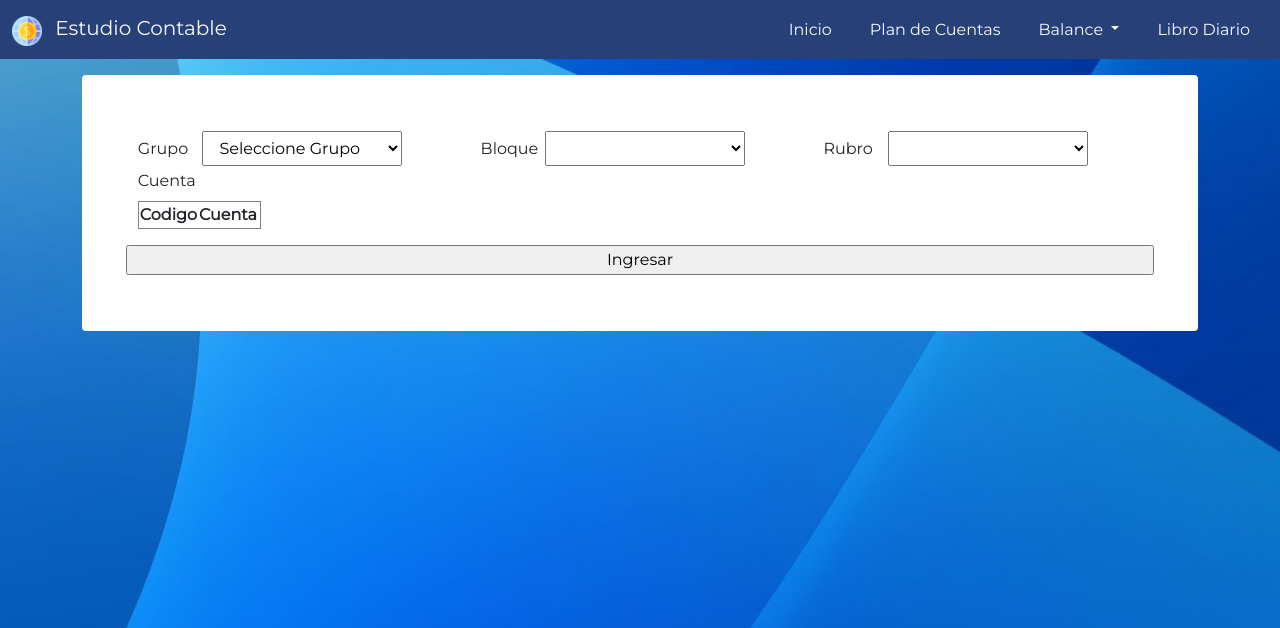
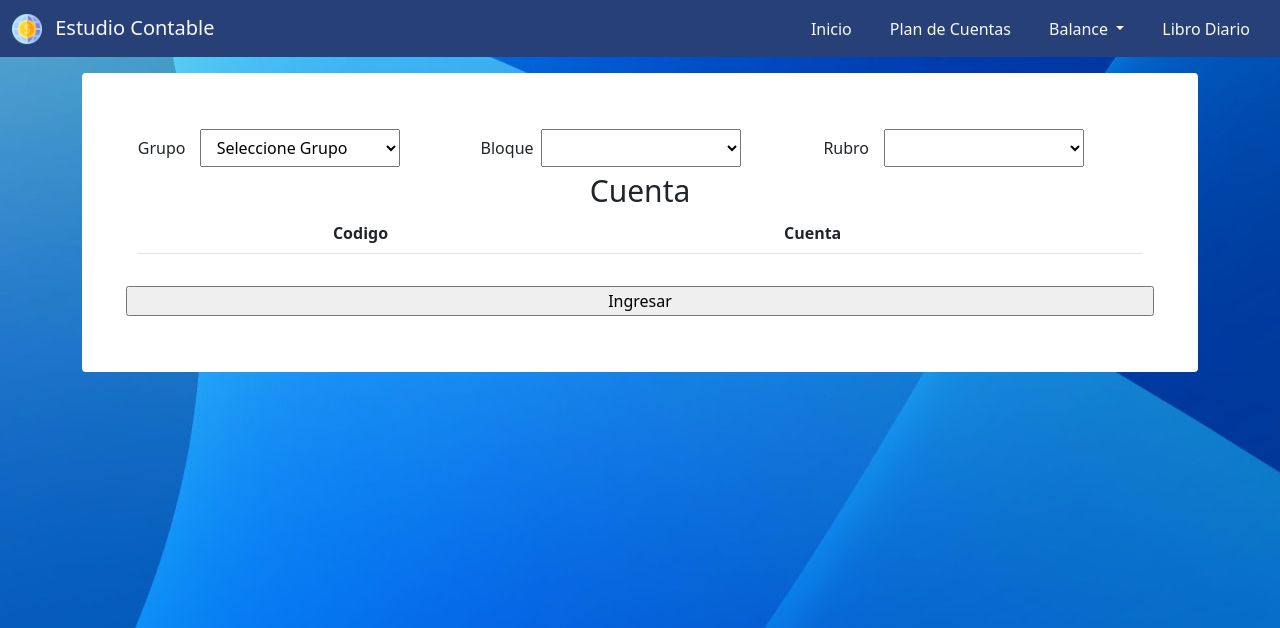
Before and after one commit to Lucasst97/economiaEmpresarial, a PHP site: page / in a window 1280 px wide. Shown: the top 628 px of the page. Run offline with PHP 8.4, Linux system fonts and the light colour scheme; data comes from the database, SQL or seed files in the repository; data that the repository does not hold is empty.

Commit message:
Update con CSS

```diff
--- a/index.php
+++ b/index.php
@@ -14,29 +14,11 @@ include("modelo/modelo.php")
   <script nomodule src="https://unpkg.com/ionicons@5.5.2/dist/ionicons/ionicons.js"></script>
   <link rel="preconnect" href="https://fonts.googleapis.com">
   <link rel="preconnect" href="https://fonts.gstatic.com" crossorigin>
+  <!-- Hoja Estilo -->
+  <link rel="stylesheet" type="text/css" media="screen" href="style.css">
   <link href="https://fonts.googleapis.com/css2?family=Montserrat&display=swap" rel="stylesheet">
   <!-- Bootstrap CSS -->
   <link href="https://cdn.jsdelivr.net/npm/bootstrap@5.1.3/dist/css/bootstrap.min.css" rel="stylesheet" integrity="sha384-1BmE4kWBq78iYhFldvKuhfTAU6auU8tT94WrHftjDbrCEXSU1oBoqyl2QvZ6jIW3" crossorigin="anonymous">
-  <style>
-    body {
-      font-family: 'Montserrat', sans-serif;
-      background-image: url('elements/background.jpg');
-      background-repeat: no-repeat;
-      background-position: center;
-      background-size: auto;
-    }
-
-    .menu-contable:hover {
-      color: black;
-      text-decoration: underline;
-    }
-
-    .card {
-      border: none;
-      width: 300px;
-      height: 450px;
-    }
-  </style>
   <title>Economia Empresarial</title>
 
   <!-- <script language="javascript" src="js/jquery-3.6.0.min.js"></script> -->
@@ -175,9 +157,9 @@ include("modelo/modelo.php")
                   </div>
 
                   <div class="mb-3">
-                    <label type="text" class="form-label">Cuenta</label>
+                    <label class="titulo-table" type="text" class="form-label">Cuenta</label>
                     <!-- <input type="text" class="form-control" id="exampleInputPassword1"> -->
-                    <table border="1" name="option_cuenta" id="option_cuenta">
+                    <table class="table" border="0" name="option_cuenta" id="option_cuenta">
                       <tr>
                         <th>Codigo</th>
                         <th>Cuenta</th>
--- a/style.css
+++ b/style.css
@@ -26,3 +26,9 @@
       margin-left: auto;
       margin-right: auto;
     }
+    .titulo-table{
+      font-size: 30px;
+      text-align: center;
+      display: block;
+
+    }
```
